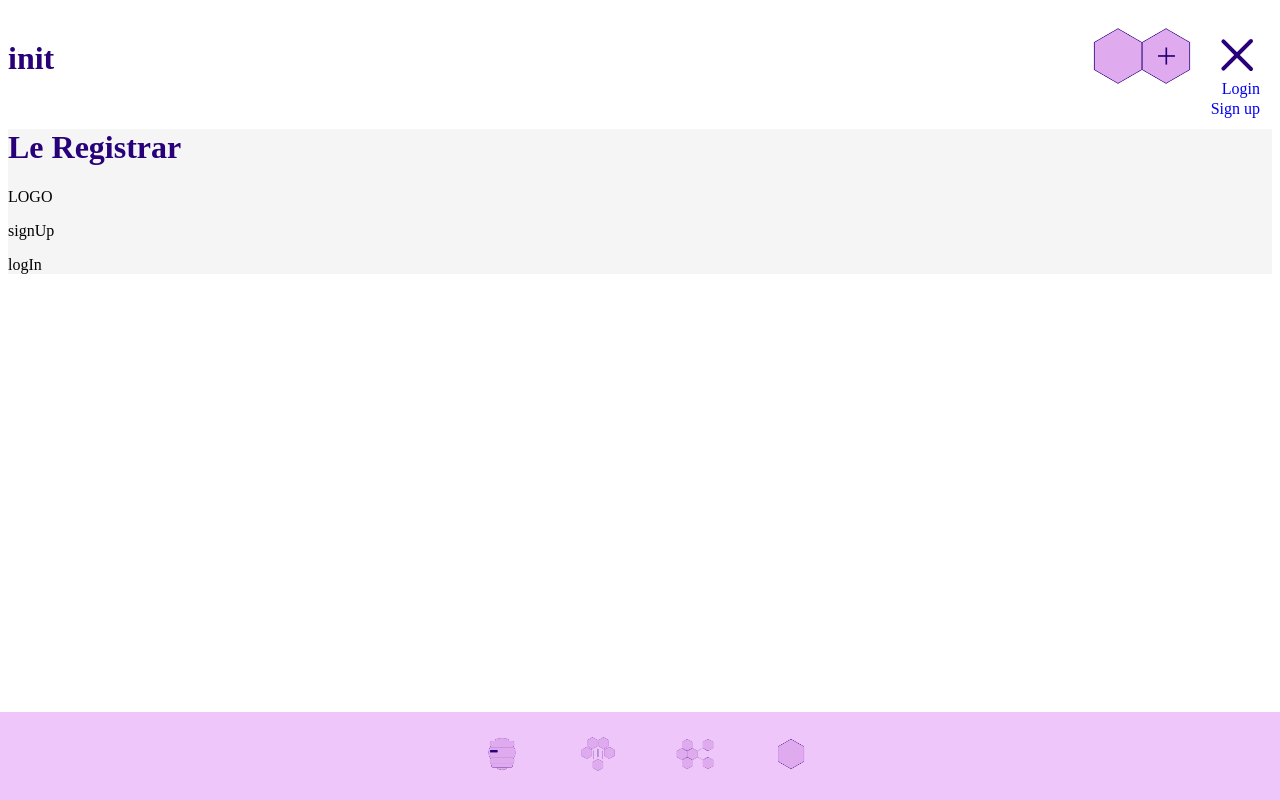
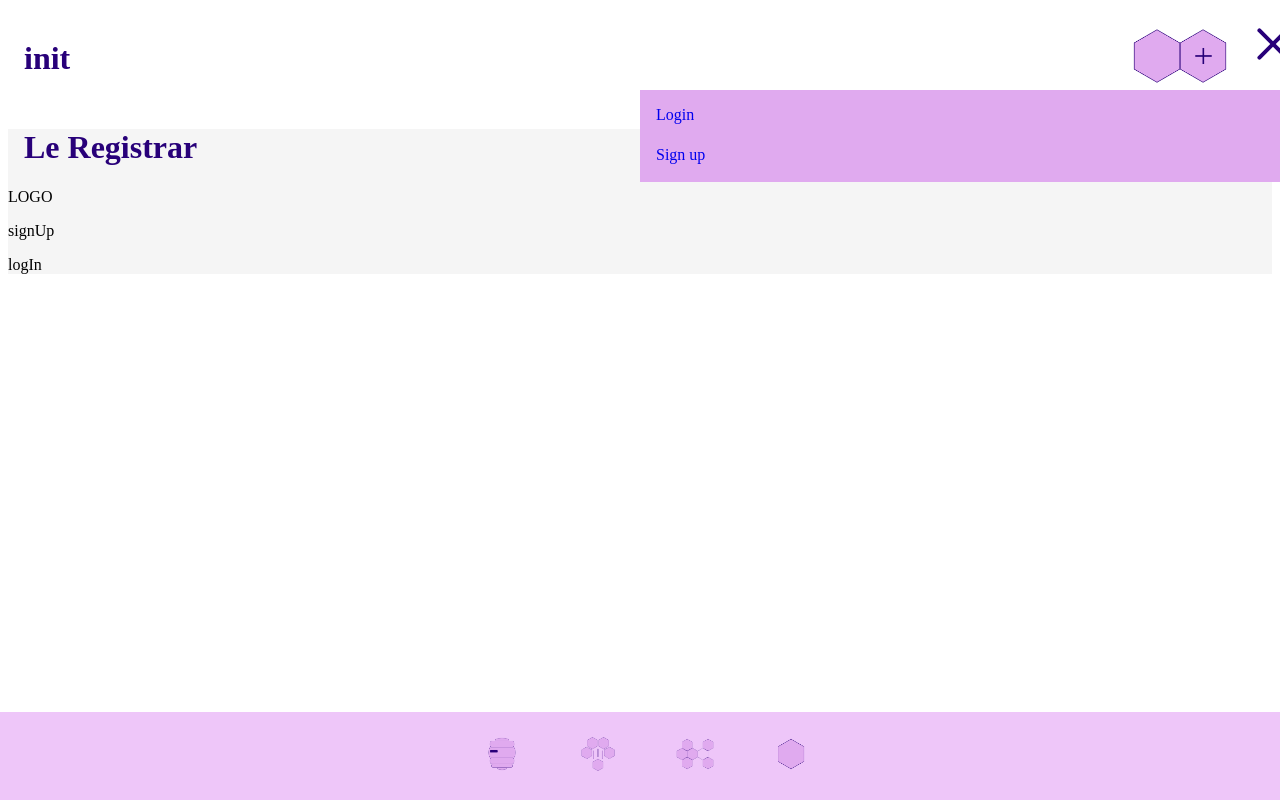
Before and after one commit to trevorjalt/init-client, a React (Create React App) app: page /registration in a window 1280 px wide. Built offline with nearby package versions, Linux system fonts and the light colour scheme.

Commit message:
nav sliding in and laying over content

```diff
--- a/src/components/BurgerNav/BurgerNav.js
+++ b/src/components/BurgerNav/BurgerNav.js
@@ -22,13 +22,17 @@ function BurgerNav() {
                             <span className='burger-line burger-line-three burger-line-open-three'></span>
                         </div>
 
-                        <nav role='navigation'>
-                            <span className='navigation-item nav-item-one'>
-                                <Link to='/login' className='navigation-link'>Login</Link>
+                        <nav role='navigation' className='navigation'>
+                            <Link to='/login' className='navigation-link'>
+                                <span className='navigation-item nav-item-one'>
+                                    Login
                             </span>
-                            <span className='navigation-item nav-item-two'>
-                                <Link to='/register' className='navigation-link'>Sign up</Link>
+                            </Link>
+                            <Link to='/register' className='navigation-link'>
+                                <span className='navigation-item nav-item-two'>
+                                    Sign up
                             </span>
+                            </Link>
                         </nav>
                     </Fragment>
             }
--- a/src/components/Header/Header.js
+++ b/src/components/Header/Header.js
@@ -1,18 +1,24 @@
-import React, { useState, useContext, Fragment } from 'react'
+import React, { useContext } from 'react'
 import { Link } from 'react-router-dom';
 import BurgerNav from '../BurgerNav/BurgerNav.js'
 import UserContext from '../../contexts/userContext';
 import addLogo from '../Footer/Images/add-logo.png'
 import '../../css/Header.css'
+import TokenService from '../../services/token-service';
+
 
 function Header() {
     const userContext = useContext(UserContext)
 
     return (
         <header>
-            <h1>init</h1>
+            {TokenService.hasAuthToken()
+                ? <h1>{userContext.username}</h1>
+                : <h1>init</h1>}
             <div className='header-icons'>
-                <Link to='/newProject'><img className='add-logo' src={addLogo} /></Link>
+                <Link to='/newProject'>
+                    <img className='add-logo' src={addLogo} />
+                </Link>
                 <BurgerNav />
             </div>
         </header>
--- a/src/css/Header.css
+++ b/src/css/Header.css
@@ -1,3 +1,12 @@
+@keyframes slideInFromRight {
+    0% {
+      transform: translateX(100%);
+    }
+    100% {
+      transform: translateX(0);
+    }
+}
+
 
 header{
     width: inherit;
@@ -7,23 +16,20 @@ header{
     align-items: center;
 }
 
-span{
-    display: block;
+.add-logo{
+    height: 12vh;
 }
 
-.add-logo{
-    width: 100px;
-}
 .header-icons{
     display: flex;
-    width: 180px;
+    width: 140px;
 }
 
 .burger-wrapper{
     width: 43px;
     height: 33px;
     position: relative;
-    top: 35px;
+    top: 22px;
     left: 25px;
     transform: rotate(0deg);
     transition: .5s ease-in-out;
@@ -77,20 +83,38 @@ display: none;
 }
 
 .navigation{
-    position: relative;
-
+    position: fixed;
+    top: 10px;
+    left: 50vw;
 }
 
+
+
 .navigation-item{
+    animation: .25s ease-in 0s 1 slideInFromRight;
     position: absolute;
-    right: 20px;
     text-align: left;
+    height: 20px;
+    width: 50vw;
+    background-color: var(--colors-accent-light);
+    font-size: var(--fontsize-sm);
+    padding: var(--spacer-sm);
+
 }
 
 .nav-item-one{
     top: 80px;
+
 }
 
 .nav-item-two{
-    top: 100px;
+    top: 120px;
+
 }
+
+@media all and (min-width: 500px){
+h1{
+    padding-left: var(--spacer-sm)
+}
+
+ }
--- a/src/css/main.css
+++ b/src/css/main.css
@@ -2,6 +2,7 @@ main {
     width: 100%;
     background-color: var(--colors-white);
     color: var(--colors-black);
+
 }
 
 h1{
```
